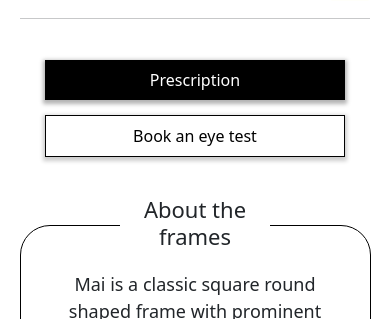
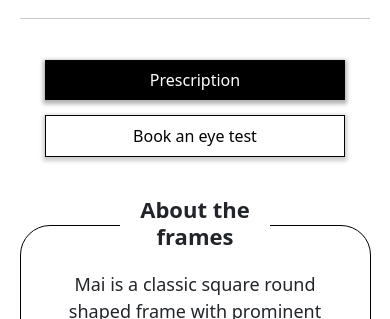
Before and after one commit to PavithraGamage/oscarwylee, a plain HTML site: page index.html in a window 390 px wide. Shown: the part 780-1099 px from the top of the page. Drawn offline with nearby package versions, Linux system fonts and the light colour scheme.

Commit message:
Update style.css

```diff
--- a/css/style.css
+++ b/css/style.css
@@ -498,7 +498,8 @@
 
     .about_title {
         width: 150px;
-        font-size: 22px
+        font-size: 22px;
+        font-weight: bold;
     }
 
     .tbl_col_1 {
```
